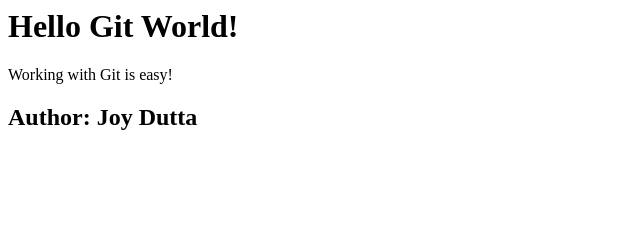
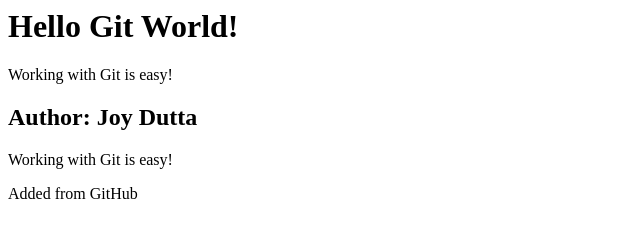
Before and after one commit to Jaidutta/GitGitHubMasterclass, a plain HTML site: page index.html in a window 1280 px wide. Shown: the whole page, without its empty margins (0-640 px from the left). Drawn offline with Linux system fonts and the light colour scheme.

Commit message:
Update index.html
Add some code from GitHub

```diff
--- a/index.html
+++ b/index.html
@@ -5,3 +5,11 @@
 </div>
 
 <h2>Author: Joy Dutta</h2>
+
+<div>
+    <p>Working with Git is easy!</p>
+</div>
+
+<div>
+    <p>Added from GitHub</p>
+</div>
```
